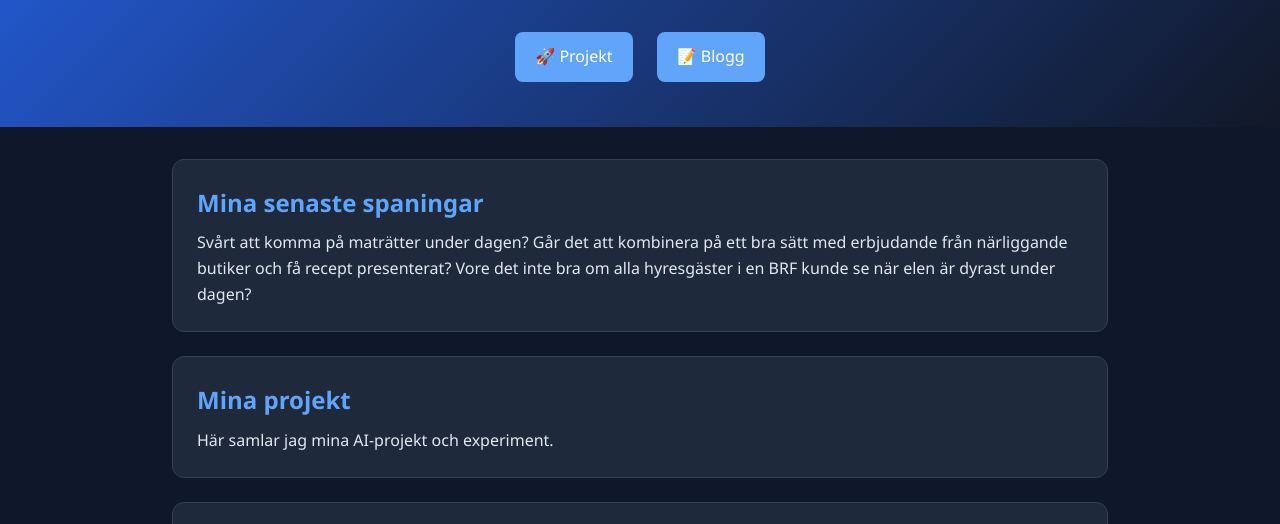
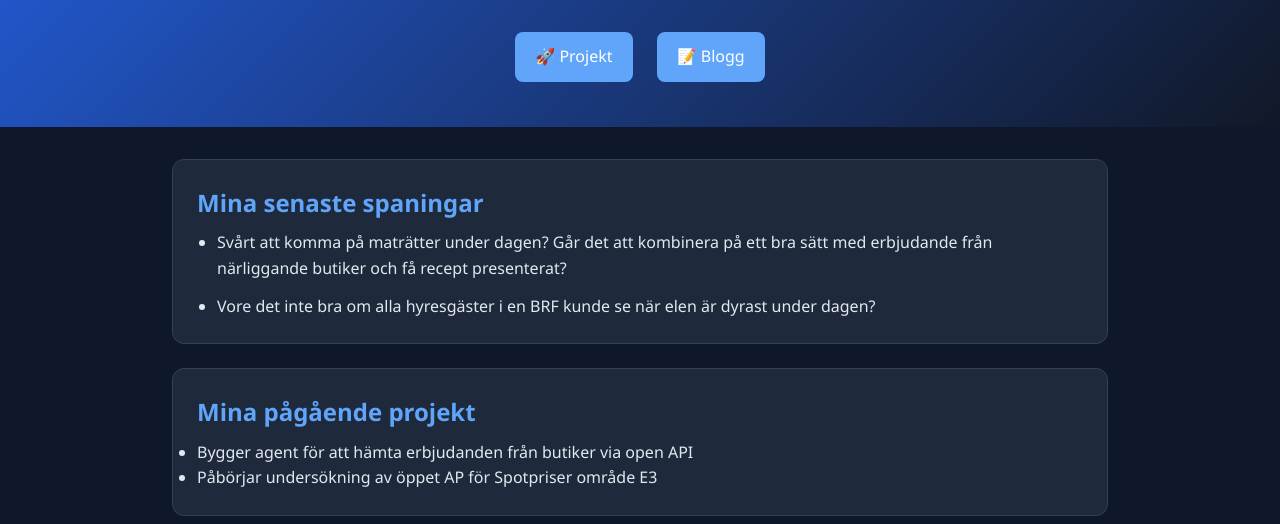
Before and after one commit to marikaantonov-jpg/ai-portfolio, a plain HTML site: page index.html in a window 1280 px wide. Shown: the part 358-882 px from the top of the page. Drawn offline with Linux system fonts and the light colour scheme.

Commit message:
Pågånede projekt

```diff
--- a/index.html
+++ b/index.html
@@ -44,20 +44,26 @@
 
     <article class="card">
         <h2>Mina senaste spaningar</h2>
-        <p>
-            Svårt att komma på maträtter under dagen?
-            Går det att kombinera på ett bra sätt med erbjudande från närliggande butiker och få
-            recept presenterat?
-
-            Vore det inte bra om alla hyresgäster i en BRF kunde se när elen är dyrast under dagen?
-        </p>
+        <ul class="insights-list">
+            <li>
+                Svårt att komma på maträtter under dagen? Går det att kombinera
+                på ett bra sätt med erbjudande från närliggande butiker och få
+                recept presenterat?
+            </li>
+            <li>
+                Vore det inte bra om alla hyresgäster i en BRF kunde se när elen
+                är dyrast under dagen?
+            </li>
+        </ul>
     </article>
 
     <a class="card card-link" href="projects.html">
-        <h2>Mina projekt</h2>
-        <p>
-            Här samlar jag mina AI-projekt och experiment.
-        </p>
+        <h2>Mina pågående projekt</h2>
+        <ul>
+            <li>Bygger agent för att hämta erbjudanden från butiker via open API</li>
+            <li>Påbörjar undersökning av öppet AP för Spotpriser område E3</li>
+
+        </ul>
     </a>
 
     <a class="card card-link" href="blog.html">
--- a/style.css
+++ b/style.css
@@ -63,6 +63,14 @@ main {
 .card h2 {
     margin-bottom: 0.5rem;
     color: #60a5fa;
+}
+
+.insights-list {
+    padding-left: 1.25rem;
+}
+
+.insights-list li + li {
+    margin-top: 0.75rem;
 }
 
 a {
```
